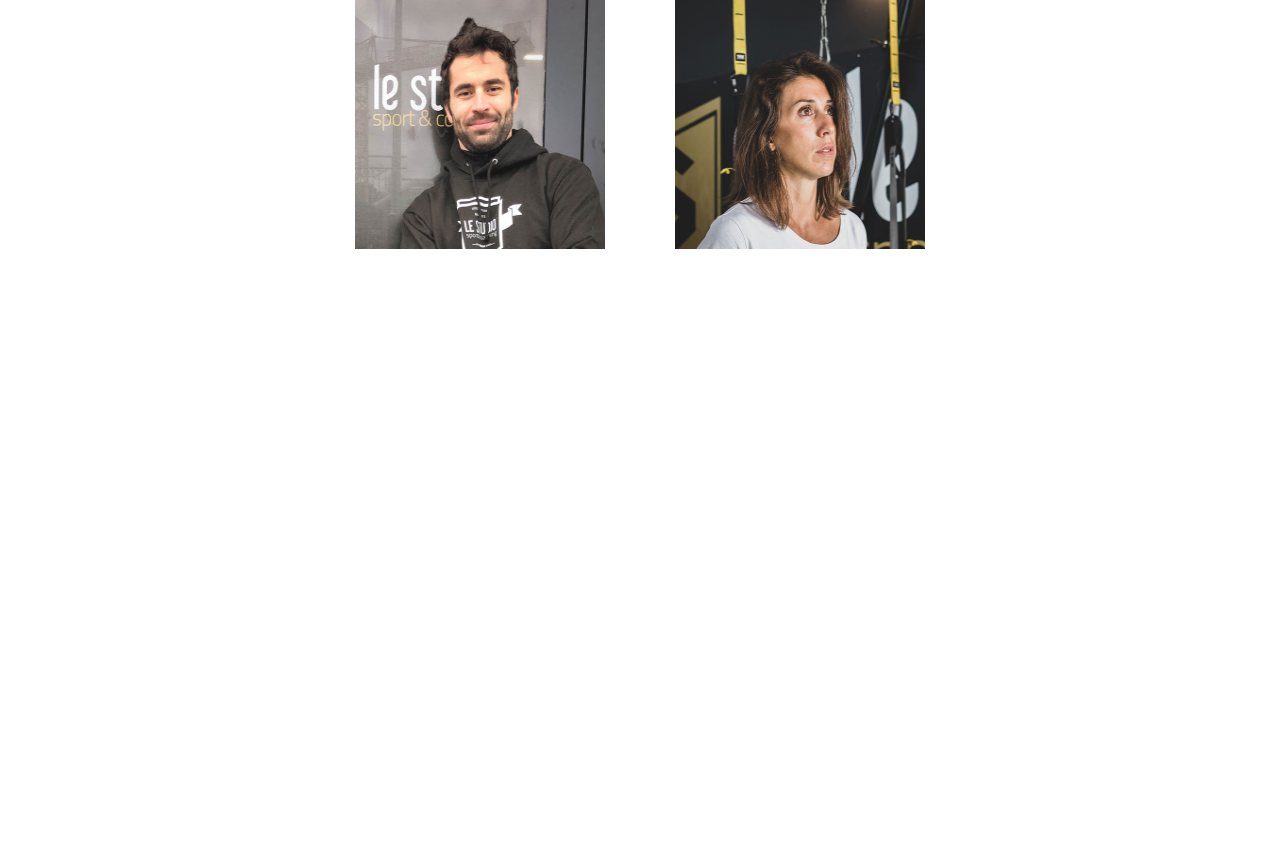
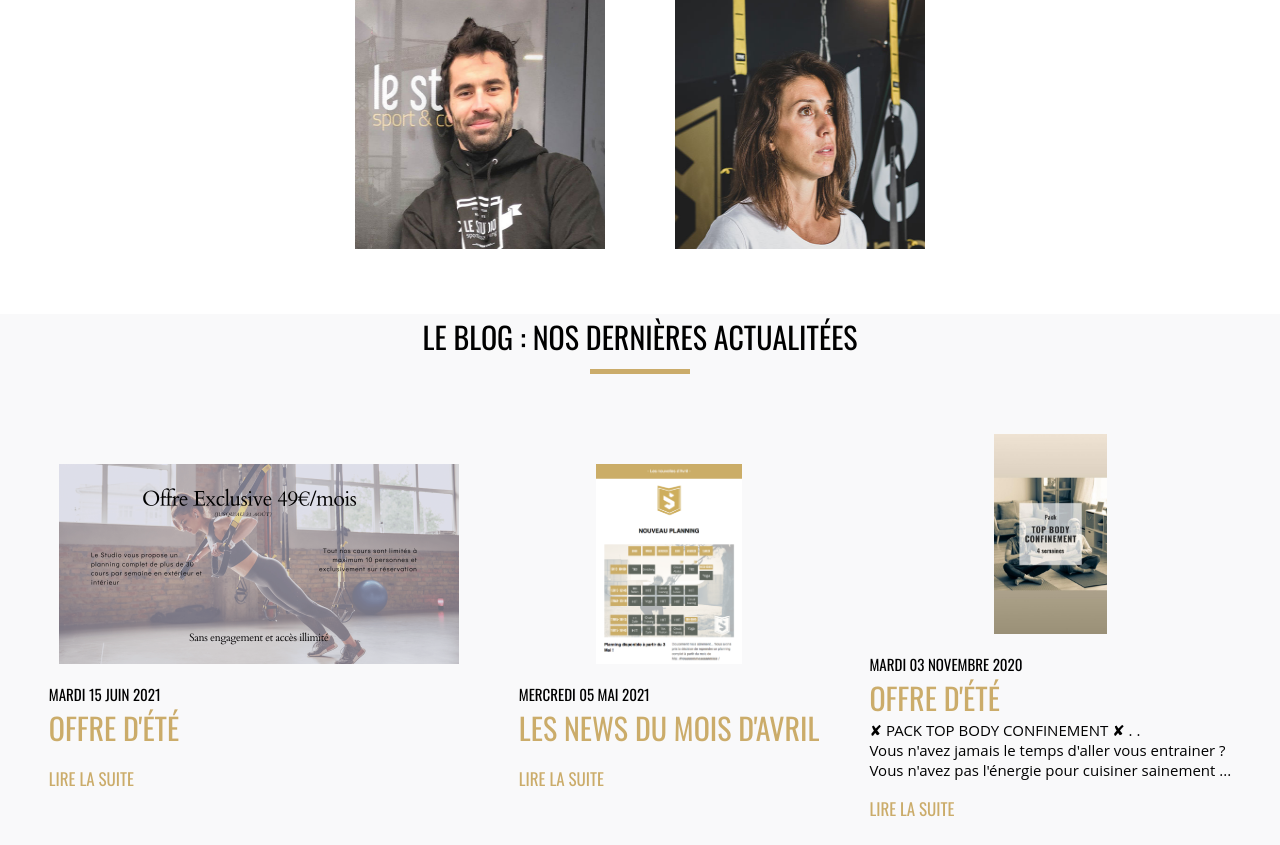
Before and after one commit to Flashtheorie/refonte-studiosportbiarritz, a PHP site: page / in a window 1280 px wide. Shown: the part 2147-2992 px from the top of the page. Before the commit the page ends 2396 px from the top, so only its background shows below. Run offline with PHP 8.4, Linux system fonts and the light colour scheme.

Commit message:
Le blog : nos dernières actualitées

```diff
--- a/assets/css/style.css
+++ b/assets/css/style.css
@@ -276,5 +276,68 @@ body {
  }
 
  .formateurs img:hover {
-  filter: sepia(80%);
+  background-color: #cbac6a;
+  opacity: 50%;
  }
+
+
+ .blog {
+  text-align: center;
+  background-color: #f9f9fa;
+ }
+
+ .blogtitre {
+  font-size: 30px;
+  margin-bottom: 20px;
+  margin-top: 30px;
+  text-transform: uppercase;
+ }
+
+ .blogimages {
+
+  display: flex;
+  flex-direction: row;
+  justify-content: center;
+  align-items: center;
+  flex-wrap: wrap;
+  margin-top: 50px;
+  margin-bottom: 50px;
+  gap: 50px;
+ }
+
+ .blogimages img{
+  width: auto;
+  height: 200px;
+  margin: 10px;
+  cursor: pointer;
+  overflow: hidden;
+ }
+
+
+
+
+
+  .imagestext {
+    text-align: left;
+    font-size: 15px;
+  }
+
+  .imagestitre {
+    font-size: 30px;
+    margin-bottom: 20px;
+
+    text-transform: uppercase;
+    color: #cbac6a;
+    text-align: left;
+  }
+
+  .lirelasuite {
+    font-size: 17px;
+  }
+
+  .imagestextcontent {
+    font-size: 15px;
+    color: black;
+    text-transform: none;
+    font-family: "Open sans", sans-serif;
+  }
--- a/index.html
+++ b/index.html
@@ -134,6 +134,46 @@ LES COACHS DU STUDIO BIARRITZ
     <div class="formateursphoto2"><img src="assets/img/julie-coach-fitness-biarritz.jpg" alt=""></div>
 </div>
 
+
+
+<div class="blog">
+    <div class="blogtitre">
+        le blog : nos dernières actualitées
+        <hr class="hr">
+
+
+
+        <div class="blogimages">
+            <div class="img1"><img src="assets/img/blog1.png" alt="">
+            <div class="imagestext">mardi 15 juin 2021</div>
+        <div class="imagestitre">offre d'été
+            <br>
+            <span class="lirelasuite">lire la suite</span>
+        </div></div>
+
+
+            <div class="img2"><img src="assets/img/blog2.png" alt="">
+                <div class="imagestext">mercredi 05 mai 2021</div>
+                <div class="imagestitre">les news du mois d'avril
+                    <br>
+                    <span class="lirelasuite">lire la suite</span>
+                </div>
+
+            </div>
+            <div class="img3"><img src="assets/img/blog3.JPG" alt="">
+
+                <div class="imagestext">mardi 03 novembre 2020</div>
+                <div class="imagestitre">offre d'été
+                    <br>
+                    <div class="imagestextcontent">
+                        ✘ PACK TOP BODY CONFINEMENT ✘ . . <br>Vous n'avez jamais le temps d'aller vous entrainer ? <br>Vous n'avez pas l'énergie pour cuisiner sainement ...
+                    </div>
+                    <span class="lirelasuite">lire la suite</span>
+                </div>
+            </div>
+        </div>
+    </div>
+</div>
     </div> <!-- #content -->
 
 
```
Also changed, not shown: assets/img/blog1.png (added), assets/img/blog2.png (added), assets/img/blog3.JPG (added), 3 other files.
